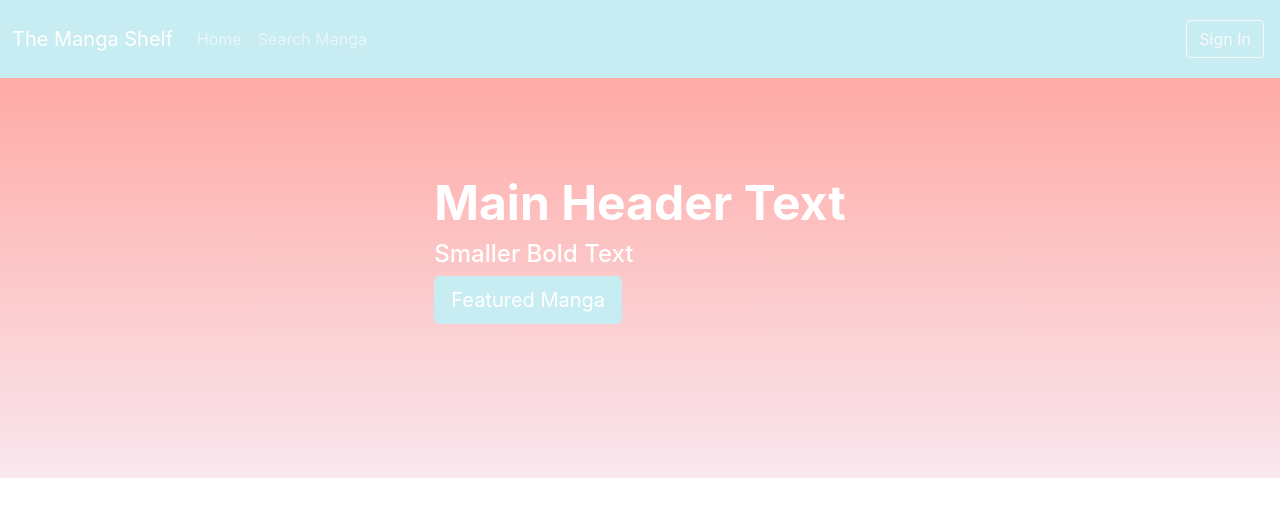
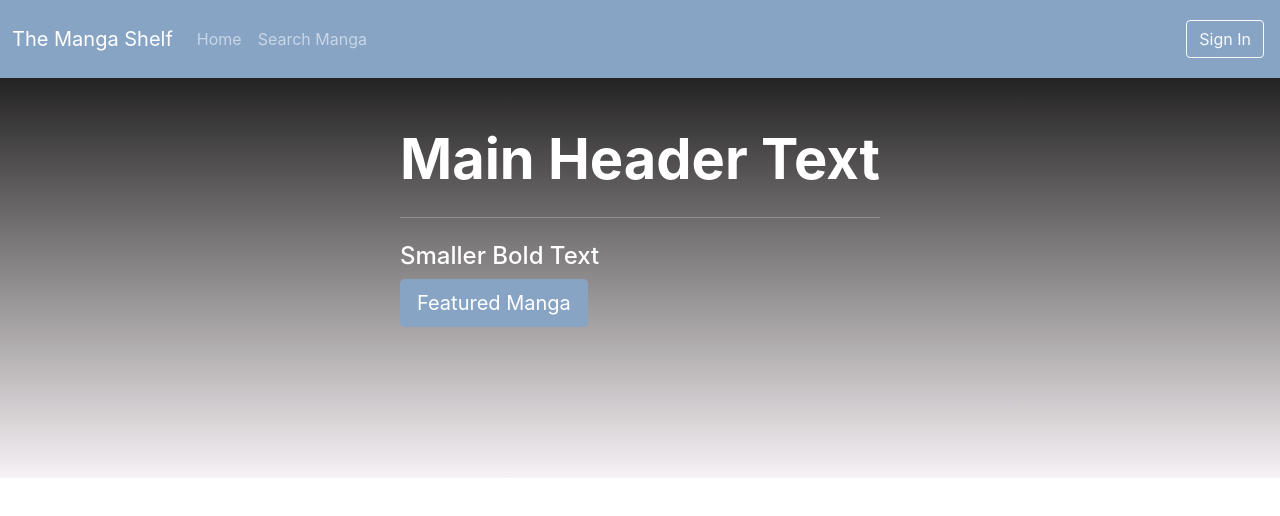
Before and after one commit to kodebae/The-Manga-Shelf, a React (Create React App) app in the folder manga-app/: page / in a window 1280 px wide. Shown: the top 516 px of the page. Built offline with nearby package versions, Linux system fonts and the light colour scheme.

Commit message:
styles: color updates

```diff
--- a/manga-app/src/App.css
+++ b/manga-app/src/App.css
@@ -3,13 +3,13 @@
 }
 
 .header {
-  background-image: linear-gradient( rgba(255, 170, 165, 1), rgb(249, 231, 239) ), url("./Images/Public Images/image-2.jpg");
+  background-image: linear-gradient( rgb(36, 35, 35), rgb(247, 242, 245) ), url("./Images/Public Images/image-2.jpg");
   opacity: var(--mainOpacity);
   height: 25em !important;
 }
 
 .dark-overlay {
-  background-color: rgba(0, 0, 0, 0.35);
+  background-color: rgba(0, 0, 0, 0.55);
   position: absolute;
   top: 0;
   left: 0;
@@ -18,7 +18,7 @@
 }
 
 .main-color {
-background-color: #c7ecf1 ;
+background-color: #87a4c5 ;
 }
 
 .col-image-left {
--- a/manga-app/src/Layouts/Home/Header.tsx
+++ b/manga-app/src/Layouts/Home/Header.tsx
@@ -1,9 +1,10 @@
 export const Header = () => {
     return (
-        <div className='p-5 mb-4 bg-dark header'>
-            <div className='container-fluid py-5 text-white d-flex justify-content-center align-items-center'>
+        <div className='jumbotron p-5 mb-4 bg-dark header'>
+            <div className='container-fluid py-7 text-white d-flex justify-content-center align-items-center'>
                 <div>
-                    <h1 className='display-5 fw-bold'>Main Header Text</h1>
+                    <h1 className='display-4 fw-bold'>Main Header Text</h1>
+                    <hr className="my-4"></hr>
                     <h5 className='col-md-8 fs-4'>Smaller Bold Text</h5>
                     <a type='button' className='btn main-color btn-lg text-white' href='#'>Featured Manga</a>
                 </div>
```
